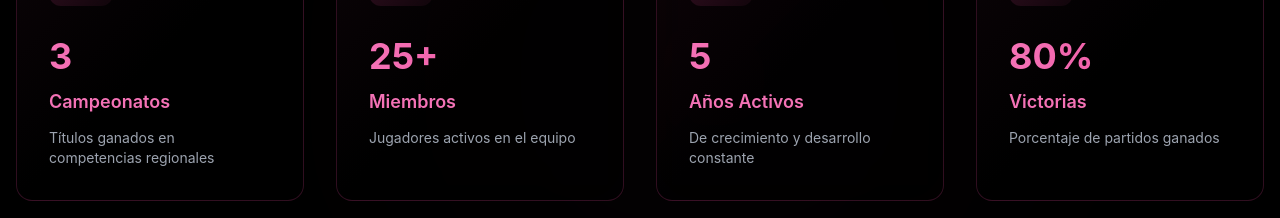
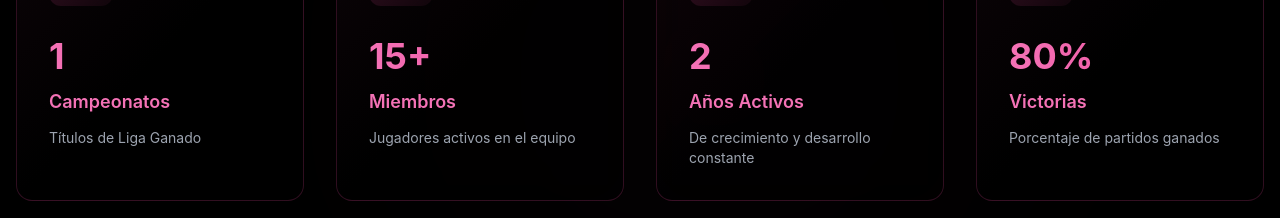
Before and after one commit to JonatanBadillo/cuinos-fc, a React (Vite) app: page / in a window 1280 px wide. Shown: the part 1560-1778 px from the top of the page. Built offline with nearby package versions, Linux system fonts and the light colour scheme.

Commit message:
Refactor About component: update statistics for championships, members, and active years to reflect current team status.

```diff
--- a/src/components/About.tsx
+++ b/src/components/About.tsx
@@ -9,19 +9,19 @@ export function About() {
     {
       icon: Trophy,
       label: 'Campeonatos',
-      value: '3',
-      description: 'Títulos ganados en competencias regionales',
+      value: '1',
+      description: 'Títulos de Liga Ganado',
     },
     {
       icon: Users,
       label: 'Miembros',
-      value: '25+',
+      value: '15+',
       description: 'Jugadores activos en el equipo',
     },
     {
       icon: Calendar,
       label: 'Años Activos',
-      value: '5',
+      value: '2',
       description: 'De crecimiento y desarrollo constante',
     },
     {
```
